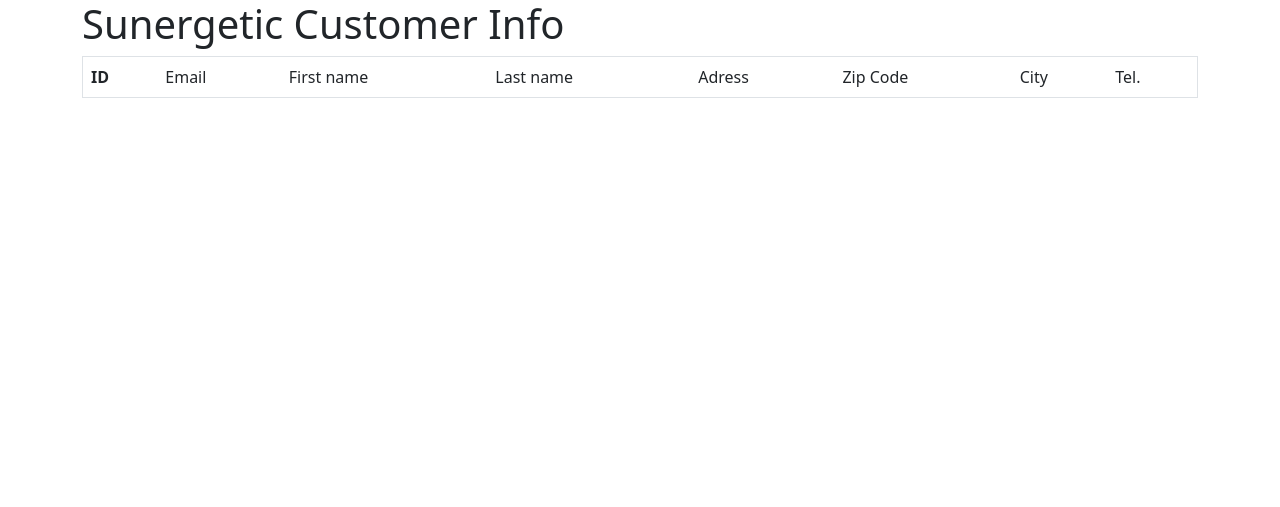
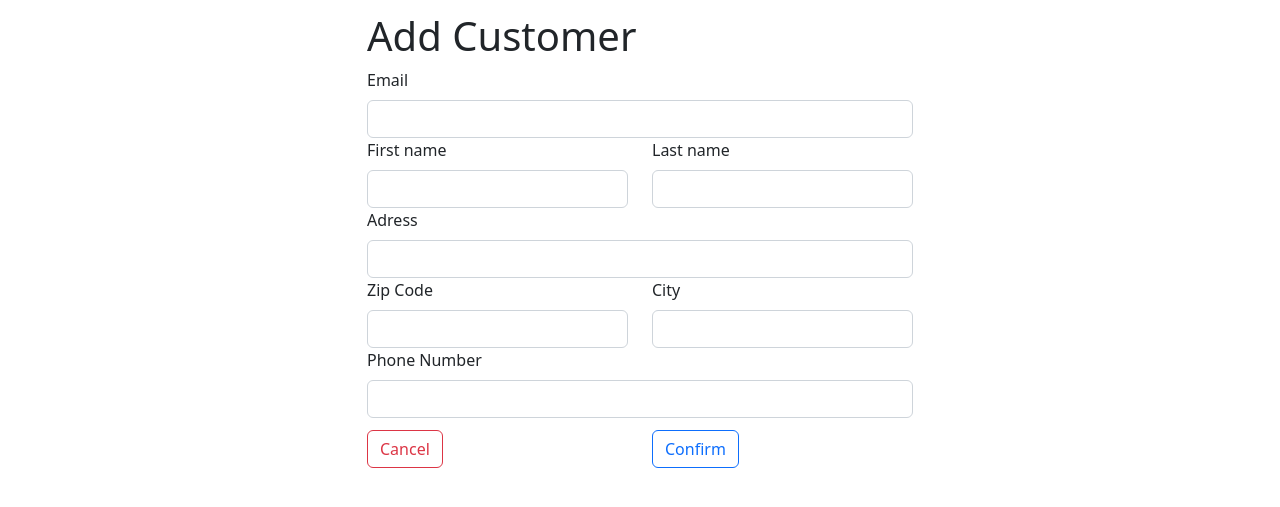
Before and after one commit to MuffinzCat/Sunergetic-Assesment, a PHP site: a page that, after the commit, uses Customer Create/index.php in a window 1280 px wide. Shown: the top 507 px of the page. Run offline with PHP 8.4, Linux system fonts and the light colour scheme; data that the repository does not hold is empty.

Commit message:
Added comments and a page for adding customers

```diff
--- /dev/null
+++ b/Customer Create/index.php
@@ -0,0 +1,106 @@
+<!DOCTYPE html>
+<html lang="en">
+<head>
+    <meta charset="UTF-8">
+    <meta name="viewport" content="width=device-width, initial-scale=1">
+    <title>Create Customer</title>
+    <link href="../css/bootstrap.min.css" rel="stylesheet"
+          integrity="sha384-Zenh87qX5JnK2Jl0vWa8Ck2rdkQ2Bzep5IDxbcnCeuOxjzrPF/et3URy9Bv1WTRi" crossorigin="anonymous">
+</head>
+<body>
+<div class="container" style="padding-top: 12px">
+    <div class="row">
+        <div class="col-3"></div>
+        <div class="col-6">
+            <h1>Add Customer</h1>
+        </div>
+    </div>
+    <div class="row">
+        <div class="col-3"></div>
+        <div class="col-6">
+            <form>
+                <div class="row">
+                    <div class="col">
+                        <label for="email" class="form-label">Email</label>
+                        <input type="email" class="form-control" id="email">
+                    </div>
+                </div>
+                <div class="row">
+                    <div class="col-6">
+                        <label for="firstName" class="form-label">First name</label>
+                        <input type="text" class="form-control" id="firstName">
+                    </div>
+                    <div class="col-6">
+                        <label for="lastName" class="form-label">Last name</label>
+                        <input type="text" class="form-control" id="lastName">
+                    </div>
+                </div>
+                <div class="row">
+                    <div class="col-12">
+                        <label for="adress" class="form-label">Adress</label>
+                        <input type="text" class="form-control" id="adress">
+                    </div>
+                </div>
+                <div class="row">
+                    <div class="col-6">
+                        <label for="zipcode" class="form-label">Zip Code</label>
+                        <input type="text" class="form-control" id="zipcode">
+                    </div>
+                    <div class="col-6">
+                        <label for="city" class="form-label">City</label>
+                        <input type="text" class="form-control" id="city">
+                    </div>
+                </div>
+                <div class="row">
+                    <div class="col-12">
+                        <label for="phone" class="form-label">Phone Number</label>
+                        <input type="tel" class="form-control" id="phone">
+                    </div>
+                </div>
+                <div style="padding-top: 12px" class="row">
+                    <div class="col-6">
+                        <a href="../index.php" class="btn btn-outline-danger">Cancel</a>
+                    </div>
+                    <div class="col-6">
+                        <button onclick="addCustomer()" class="btn btn-outline-primary">Confirm</button>
+                    </div>
+                </div>
+            </form>
+        </div>
+        <div class="col-3"></div>
+    </div>
+</div>
+
+<script>
+    function addCustomer() {
+        //list of variables to be sent to the database
+        var email = document.getElementById('email').value;
+        var firstName = document.getElementById('firstName').value;
+        var lastName = document.getElementById('lastName').value;
+        var adress = document.getElementById('adress').value;
+        var zipcode = document.getElementById('zipcode').value;
+        var city = document.getElementById('city').value;
+        var phone = document.getElementById('phone').value;
+
+        //setup for sending the html request
+        const http = new XMLHttpRequest()
+        //adding variables to the request
+        const url = 'https://assignment.sunergetic.nl/api/v1/customers?email=' + email + '&firstname=' + firstName + '&lastname=' + lastName + '&adress=' + adress + '&zipcode=' + zipcode + '&city=' + city + '&phone=' + phone;
+
+        http.open("POST", url)
+
+        //adding headers for the request
+        http.setRequestHeader('Accept','application/json')
+        http.setRequestHeader('Content-Type','application/x-www-form-urlencoded')
+        http.setRequestHeader('token','6vTr2lFu1P8i6mf3NJuqK8CPg3PG5y')
+
+        http.send();
+
+    }
+</script>
+
+<script src="../js/bootstrap.bundle.min.js"
+        integrity="sha384-OERcA2EqjJCMA+/3y+gxIOqMEjwtxJY7qPCqsdltbNJuaOe923+mo//f6V8Qbsw3"
+        crossorigin="anonymous"></script>
+</body>
+</html>
--- a/index.php
+++ b/index.php
@@ -8,10 +8,16 @@
           integrity="sha384-Zenh87qX5JnK2Jl0vWa8Ck2rdkQ2Bzep5IDxbcnCeuOxjzrPF/et3URy9Bv1WTRi" crossorigin="anonymous">
 </head>
 <body>
-<div class="container">
-    <div class="col-12">
+<div class="container" style="padding-top: 12px">
+    <div class="row">
+        <div class="col-10">
             <h1>Sunergetic Customer Info</h1>
         </div>
+        <div class="col-2">
+            <a class="btn btn-outline-primary" href="Customer Create/index.php">Add Customer</a>
+        </div>
+    </div>
+    <div class="row">
         <div class='col-12'>
             <table class="table table-striped border">
                 <thead>
@@ -33,25 +39,29 @@
                 <tbody>
                 <?php
 
+                //setting the url for the http get request
                 $url = 'https://assignment.sunergetic.nl/api/v1/customers';
+                //adding the headers for the http get request
                 $headers = array(
                     'Accept: application/json',
                     'Content-Type: application/x-www-form-urlencoded',
                     'token: 6vTr2lFu1P8i6mf3NJuqK8CPg3PG5y'
                 );
 
+                //opening the get request
                 $curl = curl_init();
-            curl_setopt($curl, CURLOPT_URL,$url);
-            curl_setopt($curl,CURLOPT_RETURNTRANSFER, true);
-            curl_setopt($curl, CURLOPT_HTTPHEADER,$headers);
 
+                //adding the correct data to the request
+                curl_setopt($curl, CURLOPT_URL, $url);
+                curl_setopt($curl, CURLOPT_RETURNTRANSFER, true);
+                curl_setopt($curl, CURLOPT_HTTPHEADER, $headers);
+
+                //executing request
                 $data = curl_exec($curl);
-            $data_obj=json_decode($data);
+                //converting received information to object
+                $data_obj = json_decode($data);
 
                 curl_close($curl);
-
-//            print_r($data);
-
 
                 foreach ($data_obj->data as $users) {
                     echo "
@@ -64,7 +74,7 @@
                     <td>$users->zipcode</td>
                     <td>$users->city</td>
                     <td>$users->phone</td>
-<!--                    <td>$users->created_at</td>
+               <!-- <td>$users->created_at</td>
                     <td>$users->updated_at</td> -->
                 </tr>";
                 }
@@ -73,7 +83,11 @@
             </table>
         </div>
     </div>
+</div>
 
+<script>
+
+</script>
 
 <script src="js/bootstrap.bundle.min.js"
         integrity="sha384-OERcA2EqjJCMA+/3y+gxIOqMEjwtxJY7qPCqsdltbNJuaOe923+mo//f6V8Qbsw3"
```
Lines whose indentation alone changed are shown as unchanged.
